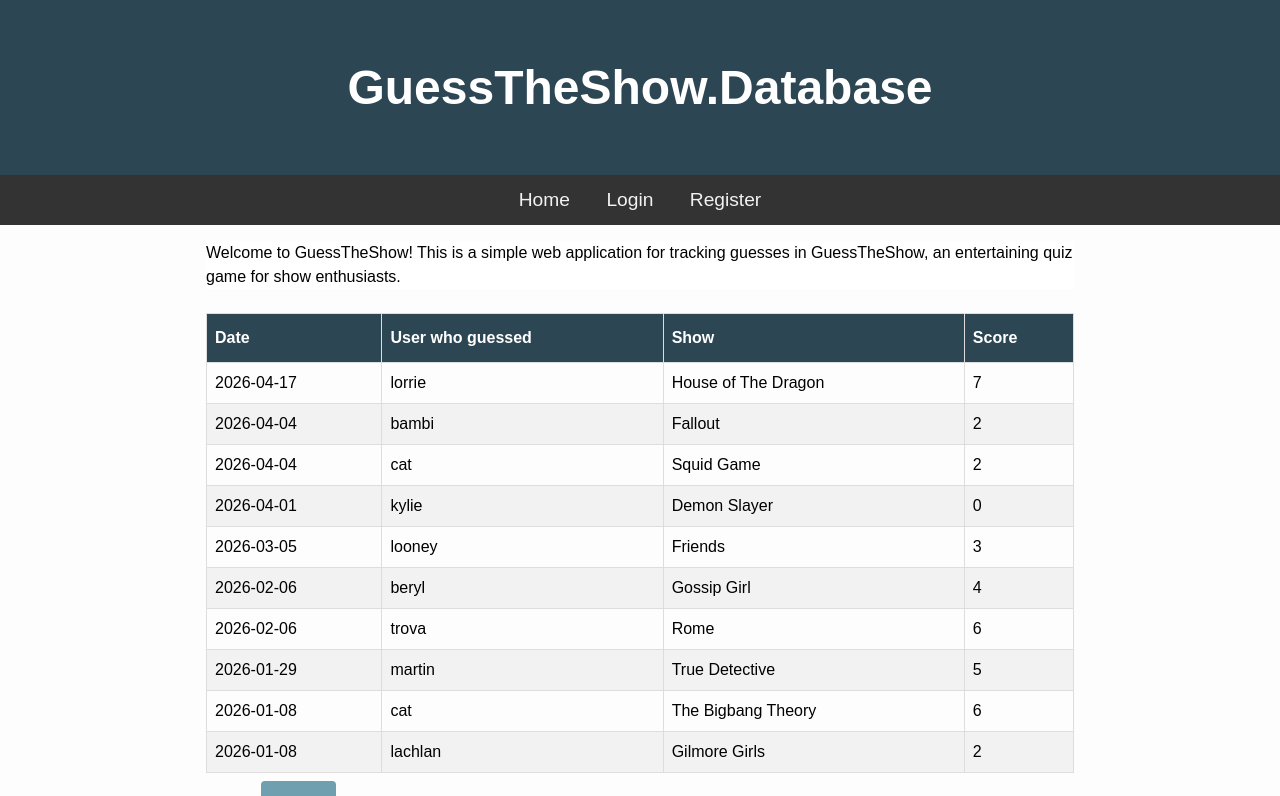
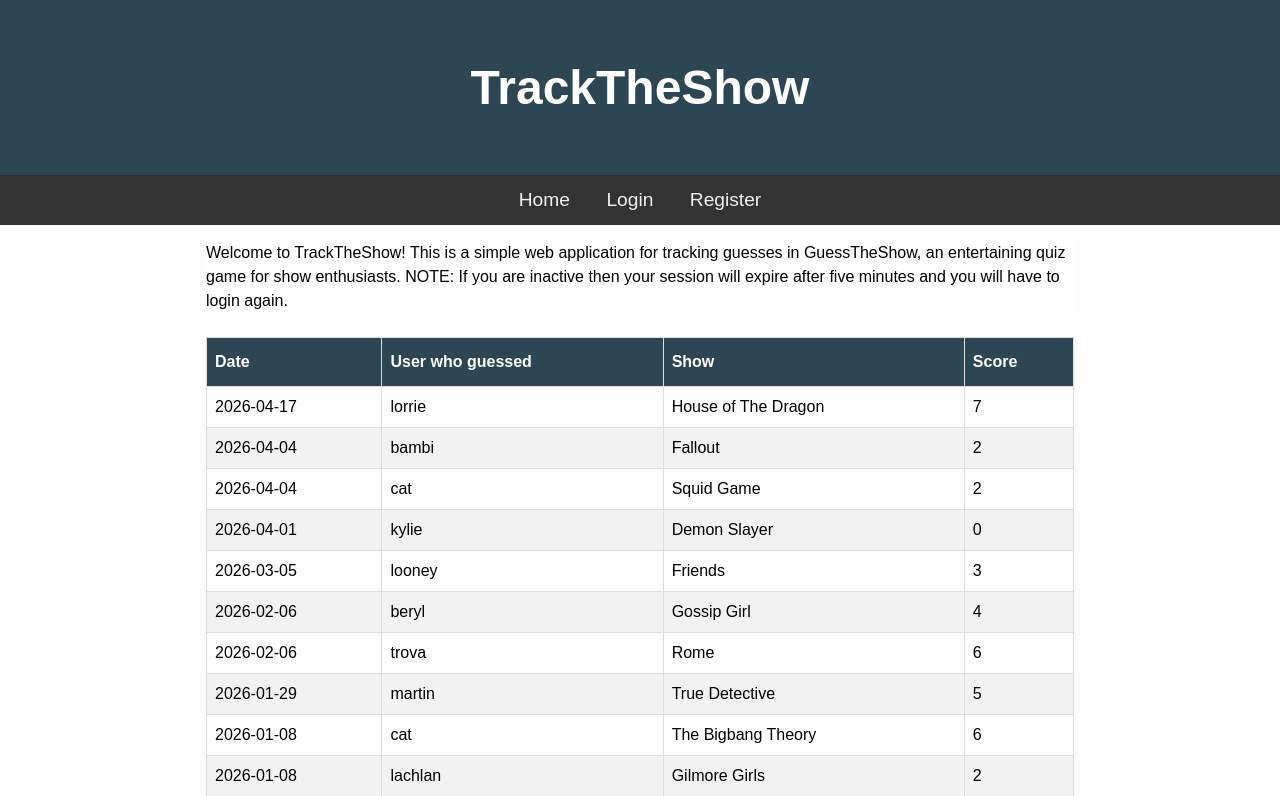
Before and after one commit to Luey890/GTGD8, a Flask app: page / in a window 1280 px wide. Shown: the top 796 px of the page. Run offline with Flask 3, Linux system fonts and the light colour scheme; data comes from the database, SQL or seed files in the repository; both versions use the stored data as it was after the commit.

Commit message:
Commit24
Testing and debugging

```diff
--- a/main.py
+++ b/main.py
@@ -2,7 +2,7 @@
 import math
 from datetime import timedelta
 
-from flask import Flask, render_template, request, session, redirect
+from flask import Flask, render_template, request, session, redirect, send_from_directory
 import db
 
 app = Flask(__name__)
@@ -116,15 +116,7 @@ def Add():
         return redirect("/")
 
     return render_template("add.html")
-#@app.route('serviceworker.js')
-#def sw():
-    return send_from_directory('static/js', 'serviceworker.js')
-#@app.route('/manifest.json')
-#def serve_manifest():
-    return send_from_directory('static/js', 'manifest.json')
-##################################
-### New code ends here
-##################################
+
 
 #Start the server
 app.run(debug=True, port=5000)
--- a/static/css/style.css
+++ b/static/css/style.css
@@ -1,5 +1,3 @@
-@import url('https://fonts.googleapis.com/css2?family=Roboto+Condensed:ital,wght@0,100..900;1,100..900&display=swap');
-
 
 * {
     padding: 0;
--- a/templates/base.html
+++ b/templates/base.html
@@ -4,17 +4,14 @@
     <meta charset="UTF-8">
     <meta name="viewport" content="width=device-width, initial-scale=1.0">
     <meta http-equiv="X-UA-Compatible" content="IE=edge">
-    <meta http-equiv="Content-Security-Policy" content="script-src 'self';">
-    <meta http-equiv="Cache-Control" content="no-cache, no-store, must-revalidate">
-    <meta http-equiv="Pragma" content="no-cache">
-    <meta http-equiv="Expires" content="0">
+    <meta http-equiv="Content-Security-Policy" content="script-src 'self';"> <!-- Blocks cross site scripting -->
     <title>GuessTheShow.DB</title>
     <link rel="stylesheet" href="static/css/style.css" />
     <link rel="manifest" href="static/js/manifest.json"/>
     <link rel="icon" type="image/x-icon" href="static/images/logo.png">
 </head>
 <body>
-    <h1 class="banner">GuessTheShow.Database</h1>
+    <h1 class="banner">TrackTheShow</h1>
     <nav>
         <a href="/">Home</a>
 
--- a/templates/index1.html
+++ b/templates/index1.html
@@ -4,7 +4,7 @@
 
 <div class="container">
 
-    <p>Welcome to GuessTheShow! This is a simple web application for tracking guesses in GuessTheShow, an entertaining quiz game for show enthusiasts.</p>
+    <p>Welcome to TrackTheShow! This is a simple web application for tracking guesses in GuessTheShow, an entertaining quiz game for show enthusiasts. NOTE: If you are inactive then your session will expire after five minutes and you will have to login again.</p>
 
     {% if session['username'] %}
         <br>
```
Also changed, not shown: .database/gtg.db.
